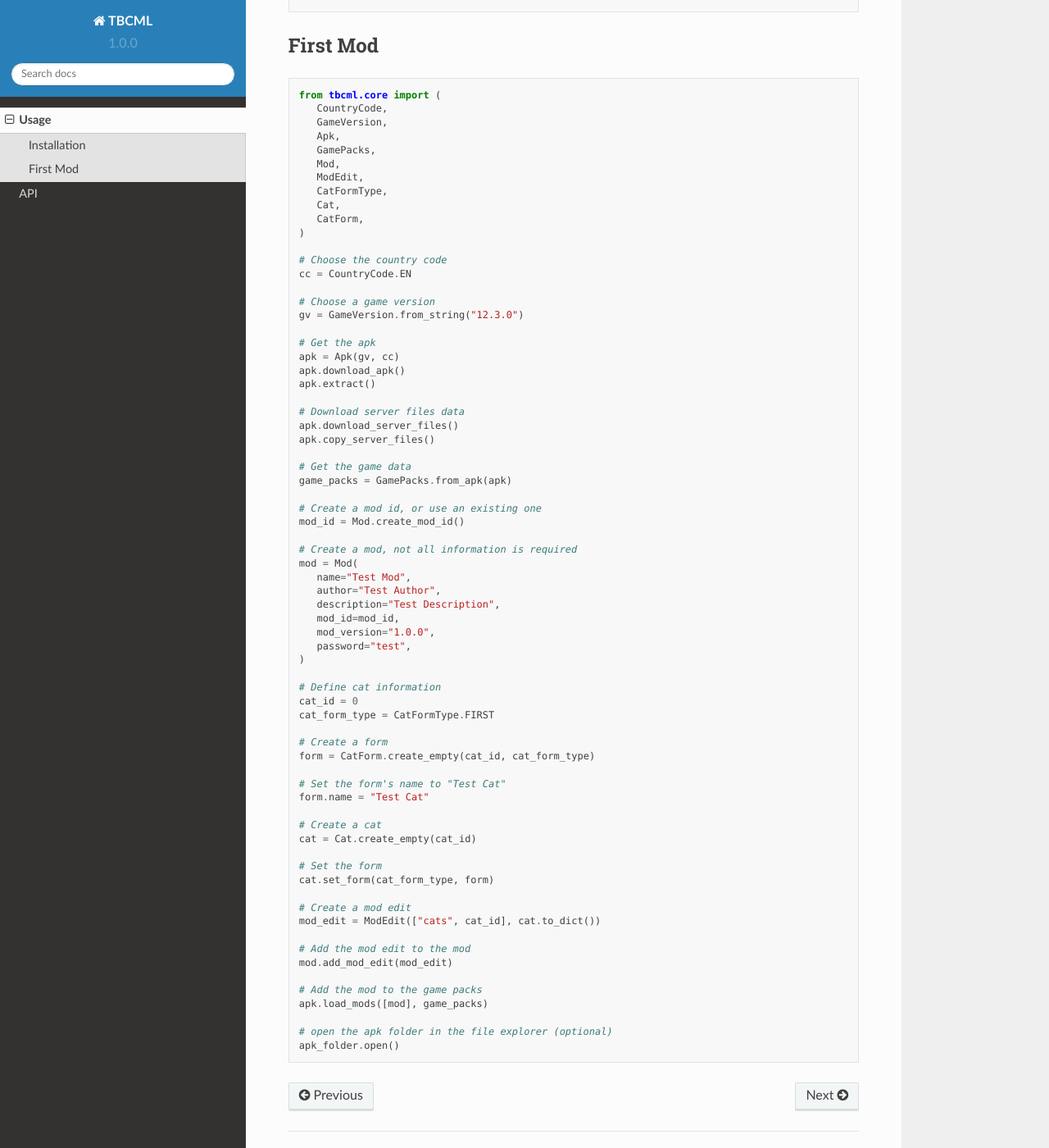
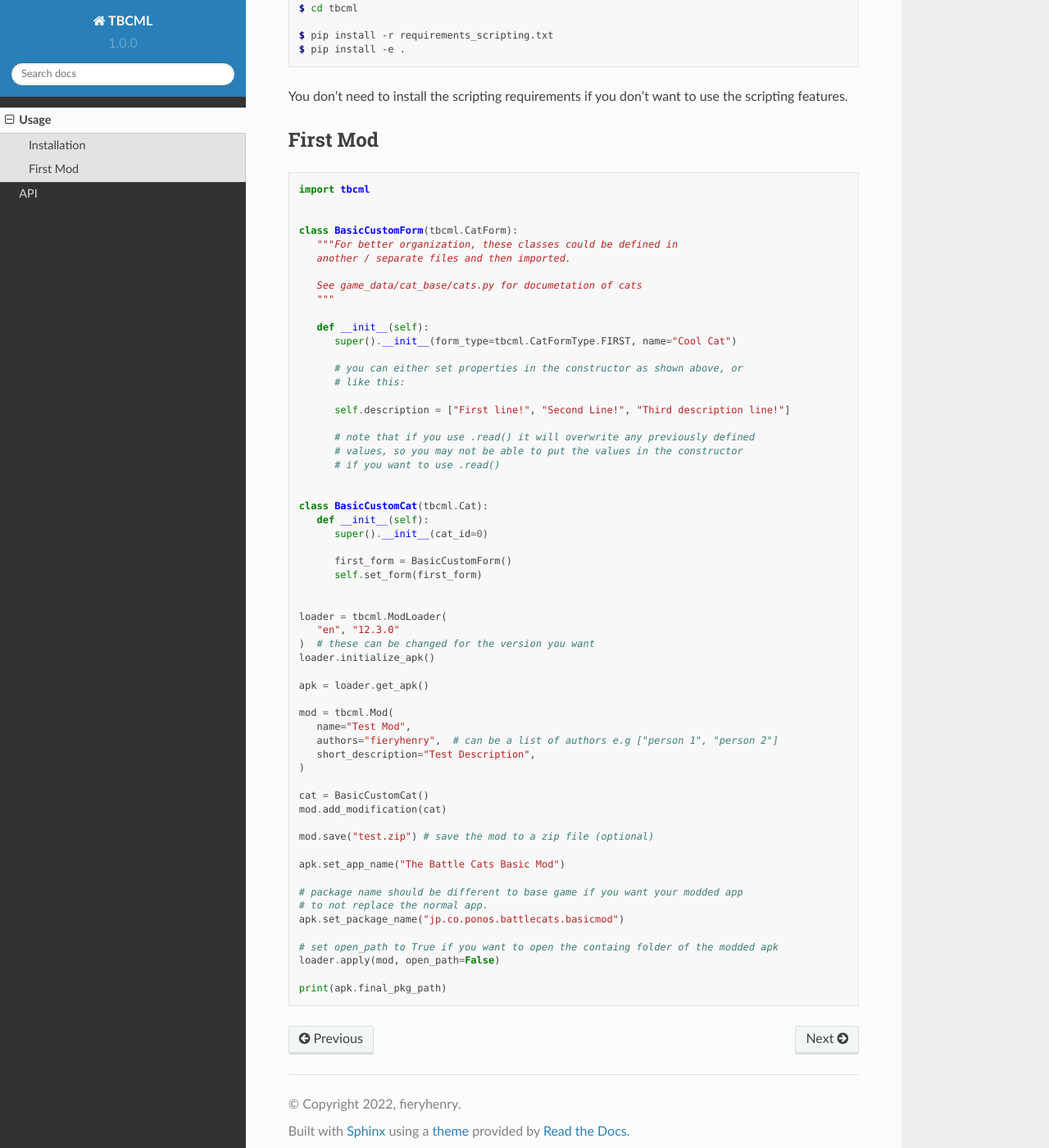
Before and after one commit to fieryhenry/tbcml-docs, a Sphinx documentation site: the page built from docs/source/usage.rst, in a window 1280 px wide and 1400 px high, scrolled down 292 px. Shown: the whole window at 82% size. Built offline with Sphinx 7.4.7 and the Read the Docs theme 2.0.0, drawn with Linux system fonts in a browser that asks for light colours; some of the changed text lies outside the part shown.

Commit message:
update docs

```diff
--- a/docs/source/conf.py
+++ b/docs/source/conf.py
@@ -15,8 +15,10 @@ extensions = [
     "sphinx.ext.duration",
     "sphinx.ext.doctest",
     "sphinx.ext.autodoc",
+    "sphinx.ext.viewcode",
     "sphinx.ext.autosummary",
     "sphinx.ext.intersphinx",
+    "sphinx.ext.napoleon",
 ]
 
 intersphinx_mapping = {
@@ -33,3 +35,10 @@ html_theme = "sphinx_rtd_theme"
 
 # -- Options for EPUB output
 epub_show_urls = "footnote"
+
+autodoc_default_options = {
+    "members": True,
+    "member-order": "bysource",
+    "special-members": "__init__",
+    "exclude-members": "__weakref__",
+}
--- a/docs/source/index.rst
+++ b/docs/source/index.rst
@@ -1,7 +1,7 @@
 Welcome to TBCML's documentation!
 ===================================
 
-**TBCML** is a Python library for easily creating and managing mods for the mobile game The Battle Cats.
+**TBCML** is a Python library designed to make modding The Battle Cats easier, more automated, and more powerful
 
 Check out the :doc:`usage <usage>` section for further information, including
 how to :ref:`install <installation>` TBCML and :ref:`create your first mod <first-mod>`.
@@ -14,7 +14,7 @@ how to :ref:`install <installation>` TBCML and :ref:`create your first mod <firs
 .. warning::
 
    | Do not use someone else's assets / mods / scripts / BCU pack without having their permission.
-   | To prevent people from taking modded content, .bcmod files are encrypted with a user-specified password and the pack files are encrypted with a random key.
+   | To prevent people from taking modded content, you can set a custom pack file encryption key.
 
 
 Contents
--- a/docs/source/usage.rst
+++ b/docs/source/usage.rst
@@ -6,12 +6,18 @@ Usage
 Installation
 ------------
 
-To use tbcml, first install it using pip:
+To use tbcml, first install it from source:
 
 .. code-block:: console
 
-   (.venv) $ pip install tbcml
+   $ git clone https://github.com/fieryhenry/tbcml.git
+   $ cd tbcml
 
+   $ pip install -r requirements_scripting.txt
+   $ pip install -e .
+
+
+You don't need to install the scripting requirements if you don't want to use the scripting features.
 
 .. _first-mod:
 
@@ -20,73 +26,62 @@ First Mod
 
 .. code-block:: python
 
-   from tbcml.core import (
-      CountryCode,
-      GameVersion,
-      Apk,
-      GamePacks,
-      Mod,
-      ModEdit,
-      CatFormType,
-      Cat,
-      CatForm,
+   import tbcml
+
+
+   class BasicCustomForm(tbcml.CatForm):
+      """For better organization, these classes could be defined in
+      another / separate files and then imported.
+
+      See game_data/cat_base/cats.py for documetation of cats
+      """
+
+      def __init__(self):
+         super().__init__(form_type=tbcml.CatFormType.FIRST, name="Cool Cat")
+
+         # you can either set properties in the constructor as shown above, or
+         # like this:
+
+         self.description = ["First line!", "Second Line!", "Third description line!"]
+
+         # note that if you use .read() it will overwrite any previously defined
+         # values, so you may not be able to put the values in the constructor
+         # if you want to use .read()
+
+
+   class BasicCustomCat(tbcml.Cat):
+      def __init__(self):
+         super().__init__(cat_id=0)
+
+         first_form = BasicCustomForm()
+         self.set_form(first_form)
+
+
+   loader = tbcml.ModLoader(
+      "en", "12.3.0"
+   )  # these can be changed for the version you want
+   loader.initialize_apk()
+
+   apk = loader.get_apk()
+
+   mod = tbcml.Mod(
+      name="Test Mod",
+      authors="fieryhenry",  # can be a list of authors e.g ["person 1", "person 2"]
+      short_description="Test Description",
    )
 
-   # Choose the country code
-   cc = CountryCode.EN
+   cat = BasicCustomCat()
+   mod.add_modification(cat)
 
-   # Choose a game version
-   gv = GameVersion.from_string("12.3.0")
+   mod.save("test.zip") # save the mod to a zip file (optional)
 
-   # Get the apk
-   apk = Apk(gv, cc)
-   apk.download_apk()
-   apk.extract()
+   apk.set_app_name("The Battle Cats Basic Mod")
 
-   # Download server files data
-   apk.download_server_files()
-   apk.copy_server_files()
+   # package name should be different to base game if you want your modded app
+   # to not replace the normal app.
+   apk.set_package_name("jp.co.ponos.battlecats.basicmod")
 
-   # Get the game data
-   game_packs = GamePacks.from_apk(apk)
+   # set open_path to True if you want to open the containg folder of the modded apk
+   loader.apply(mod, open_path=False)
 
-   # Create a mod id, or use an existing one
-   mod_id = Mod.create_mod_id()
-
-   # Create a mod, not all information is required
-   mod = Mod(
-      name="Test Mod",
-      author="Test Author",
-      description="Test Description",
-      mod_id=mod_id,
-      mod_version="1.0.0",
-      password="test",
-   )
-
-   # Define cat information
-   cat_id = 0
-   cat_form_type = CatFormType.FIRST
-
-   # Create a form
-   form = CatForm.create_empty(cat_id, cat_form_type)
-
-   # Set the form's name to "Test Cat"
-   form.name = "Test Cat"
-
-   # Create a cat
-   cat = Cat.create_empty(cat_id)
-
-   # Set the form
-   cat.set_form(cat_form_type, form)
-
-   # Create a mod edit
-   mod_edit = ModEdit(["cats", cat_id], cat.to_dict())
-
-   # Add the mod edit to the mod
-   mod.add_mod_edit(mod_edit)
-
-   # Add the mod to the game packs
-   apk.load_mods([mod], game_packs)
-
-   # open the apk folder in the file explorer (optional)
-   apk_folder.open()
+   print(apk.final_pkg_path)
--- /dev/null
+++ b/requirements.txt
@@ -0,0 +1 @@
+sphinx-rtd-theme==2.0.0
```
Also changed, not shown: docs/source/api.rst (+12 -5 lines).
